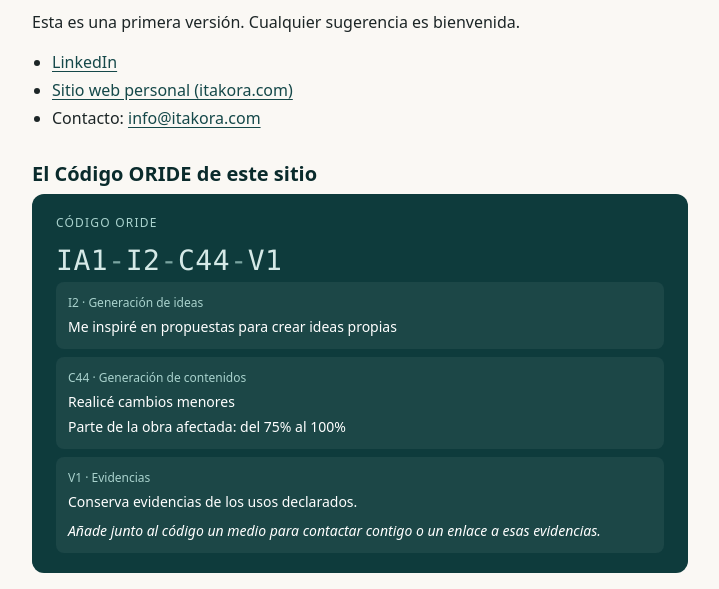
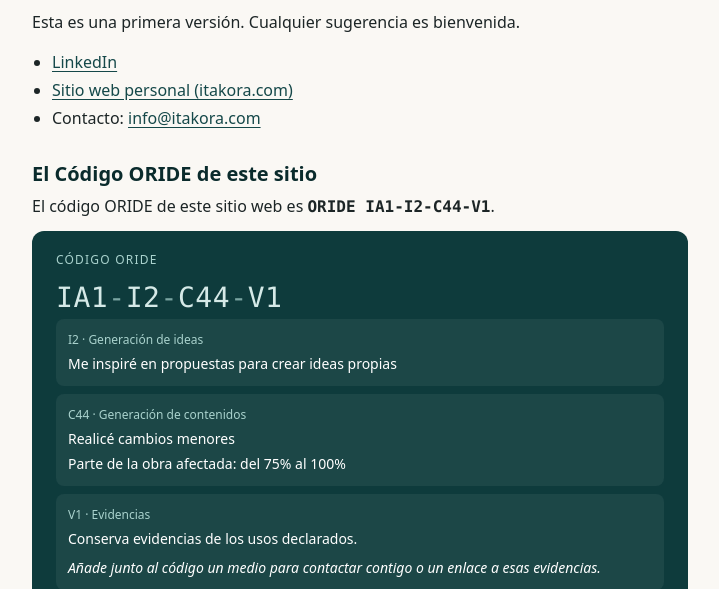
Before and after one commit to Olga-Itakora/Orive, a PHP site: page /sobre.php?lang=es in a window 1280 px wide. Shown: the part 199-788 px from the top of the page, without its empty margins (280-999 px from the left). Run offline with PHP 8.4, Linux system fonts and the light colour scheme.

Commit message:
ORIDE v4: state this site's code as text on the About page
Co-Authored-By: Claude Opus 5.5 <noreply@anthropic.com>
Claude-Session: https://claude.ai/code/session_01FDN8TfbGANAtTbvr3zCh8t

```diff
--- a/php-v4/sobre.php
+++ b/php-v4/sobre.php
@@ -21,6 +21,7 @@ $siteCode = oride_explain('IA1-I2-C44-V1')['result'];
   </ul>
 
   <h2><?= h(tr('El Código ORIDE de este sitio', 'This site’s ORIDE Code')) ?></h2>
+  <p><?= h(tr('El código ORIDE de este sitio web es', 'The ORIDE code of this website is')) ?> <b class="mono">ORIDE IA1-I2-C44-V1</b>.</p>
   <?= code_box($siteCode, false, t('code_label')) ?>
   <?= honor_note() ?>
   <p><a class="btn btn-secondary" href="<?= u('mejora.php') ?>"><?= h(t('nav_feedback')) ?></a></p>
```
